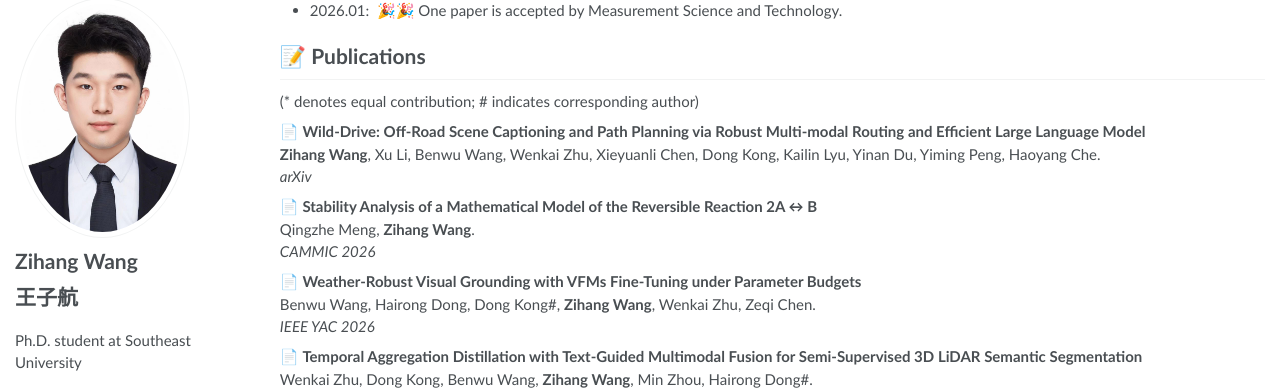
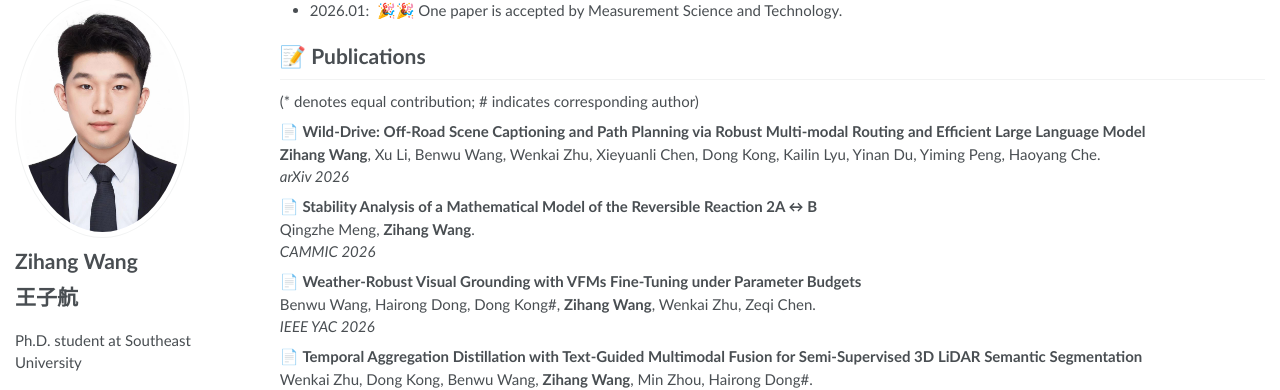
Before and after one commit to wangzihanggg/wangzihanggg.github.io, a Jekyll site: the page built from _pages/about.md, in a window 1280 px wide and 900 px high, scrolled down 495 px. Shown: the part 93-483 px from the top of the window. Built offline with Jekyll 4.4.1, drawn with Linux system fonts in a browser that asks for light colours.

Commit message:
Update arXiv reference in pub.md

```diff
--- a/_pages/includes/pub.md
+++ b/_pages/includes/pub.md
@@ -8,7 +8,7 @@
 <p>
   📄 <strong>Wild-Drive: Off-Road Scene Captioning and Path Planning via Robust Multi-modal Routing and Efficient Large Language Model</strong><br>
   <strong>Zihang Wang</strong>, Xu Li, Benwu Wang, Wenkai Zhu, Xieyuanli Chen, Dong Kong, Kailin Lyu, Yinan Du, Yiming Peng, Haoyang Che.<br>
-  <em>arXiv</em>
+  <em>arXiv 2026</em>
 </p>
 
 <p>
```
